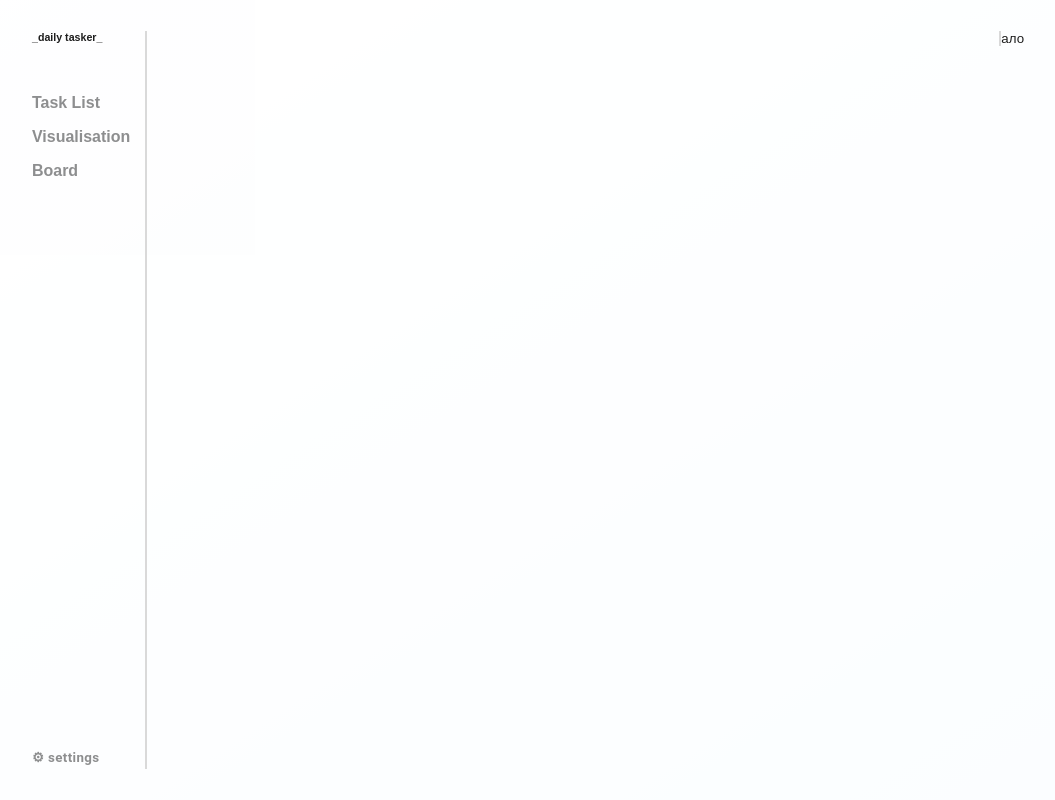
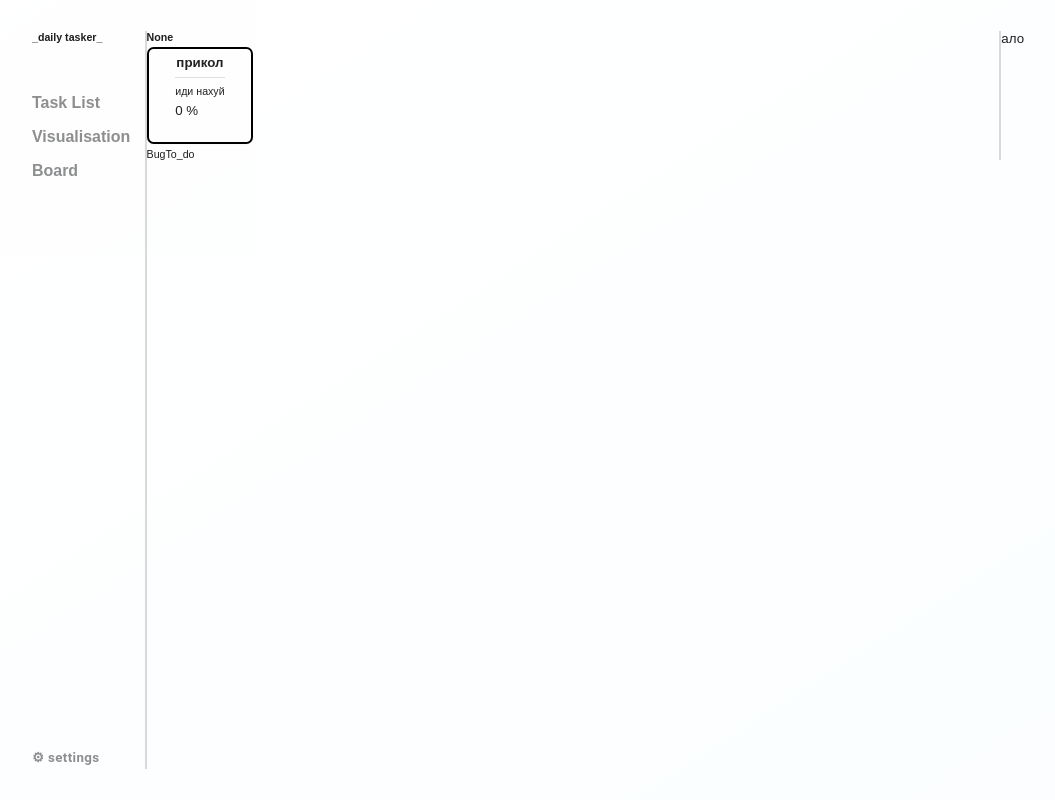
Before and after one commit to ZaplatiteZaSitePJ/t1-tasker, a React (Vite) app: page / in a window 1280 px wide. Shown: the whole page, without its empty margins (0-1055 px from the left). Built offline with nearby package versions, Linux system fonts and the light colour scheme.

Commit message:
designed Task item logic and first styllization

```diff
--- a/src/components/pages/TaskList.tsx
+++ b/src/components/pages/TaskList.tsx
@@ -1,16 +1,23 @@
 import { type FC } from "react";
 import styles from "./TaskList.module.scss";
+import Task from "./compomemts/tasks/Task";
 
 const TaskList: FC = () => {
 	return (
 		<>
 			<div className={styles.taskList}>
 				<section className={styles.taskList__contentPanel}>
-
+					<Task
+						title="прикол"
+						description="иди нахуй"
+						priorites="High"
+						status="To_do"
+						category="Bug"
+						date="None"
+						progress={0}
+					/>
 				</section>
-				<section className={styles.taskList__addPanel}>
-					ало
-				</section>
+				<section className={styles.taskList__addPanel}>ало</section>
 			</div>
 		</>
 	);
--- a/src/components/pages/compomemts/tasks/Task.module.scss
+++ b/src/components/pages/compomemts/tasks/Task.module.scss
@@ -0,0 +1,14 @@
+.topPanel {
+	width: 100%;
+	text-align: center;
+	font-size: var(--small-font-size);
+	font-weight: bold;
+}
+
+.bottomPanel {
+	display: flex;
+	justify-content: space-between;
+	width: 100%;
+	text-align: center;
+	font-size: var(--small-font-size);
+}
--- a/src/components/pages/compomemts/tasks/Task.tsx
+++ b/src/components/pages/compomemts/tasks/Task.tsx
@@ -1,7 +1,61 @@
-import React from "react";
+import React, { type FC } from "react";
 import styles from "./Task.module.scss";
 import Card from "../../../ui/cards/Card";
+import type { TaskProps } from "./Task.interface";
 
-export default function Task() {
-	return <div className={styles.container}></div>;
-}
+const Task: FC<TaskProps> = ({
+	title = "Без названия",
+	description = "",
+	category = "Bug",
+	status = "To_do",
+	//	priorites = "High",
+	date = "None",
+	progress = 0,
+}) => {
+	return (
+		<Card
+			topPanel={<TaskTopPanel date={date} />}
+			bottomPanel={
+				<TaskBottomPanel category={category} status={status} />
+			}
+			contentPanel={{
+				title: title,
+				content: description,
+				optional: <TaskOptionalPanel progress={progress} />,
+			}}
+		/>
+	);
+};
+
+export default Task;
+
+const TaskTopPanel: FC<Pick<TaskProps, "date">> = ({ date }) => {
+	if (date !== "None") return;
+
+	return (
+		<div className={styles.topPanel}>
+			<p>{date}</p>
+		</div>
+	);
+};
+
+const TaskBottomPanel: FC<Pick<TaskProps, "category" | "status">> = ({
+	category,
+	status,
+}) => {
+	return (
+		<div className={styles.bottomPanel}>
+			<p>{category}</p>
+			<p>{status}</p>
+		</div>
+	);
+};
+
+const TaskOptionalPanel: FC<Pick<TaskProps, "progress">> = ({ progress }) => {
+	return (
+		<div>
+			<div style={{ width: `${progress}%` }}></div>
+			<p>{progress} %</p>
+		</div>
+	);
+};
--- a/src/components/ui/cards/Card.module.scss
+++ b/src/components/ui/cards/Card.module.scss
@@ -1,20 +1,19 @@
 .card {
 	display: flex;
 	flex-direction: column;
-	gap: 0.5rem;
+	gap: 0.3rem;
 	width: fit-content;
+	text-align: justify;
 
+	//перенести в Task.module.scss
 	&__topInfo {
-		font-size: var(--little-font-size);
-		font-weight: bold;
+	}
+
+	&__bottomInfo {
 	}
 
 	&__contentPanel {
-		padding: 0.5rem 2rem;
-	}
-
-	&__downInfo {
-		font-size: var(--little-font-size);
-		font-weight: normal;
+		border-radius: 0.5rem;
+		border: 0.2rem solid #000;
 	}
 }
--- a/src/components/ui/cards/Card.tsx
+++ b/src/components/ui/cards/Card.tsx
@@ -1,18 +1,18 @@
 import type { FC } from "react";
 import CardInfo from "./CardInfo";
-import styles from "./Task.module.scss";
+import styles from "./Card.module.scss";
 import type { CardProps } from "./Card.interface";
 
 const Card: FC<CardProps> = ({ topPanel, bottomPanel, contentPanel }) => {
 	return (
-        <div className={styles.card}>
+		<button className={styles.card} type="button">
 			<div className={styles.card__topInfo}>{topPanel}</div>
 			<div className={styles.card__contentPanel}>
-                <CardInfo {...contentPanel}/>
+				<CardInfo {...contentPanel} />
 			</div>
 			<div className={styles.card__bottomInfo}>{bottomPanel}</div>
-        </div>
+		</button>
 	);
 };
 
-export default Card
+export default Card;
--- a/src/components/ui/cards/CardInfo.module.scss
+++ b/src/components/ui/cards/CardInfo.module.scss
@@ -0,0 +1,10 @@
+.title {
+	text-align: center;
+	font-size: var(--normal-font-size);
+	font-weight: bold;
+}
+
+.description {
+	font-size: var(--small-font-size);
+	font-weight: normal;
+}
--- a/src/components/ui/cards/CardInfo.tsx
+++ b/src/components/ui/cards/CardInfo.tsx
@@ -1,22 +1,47 @@
 import { type FC } from "react";
-import { Card, CardContent } from "@mui/material";
+import { Card, CardContent, Divider } from "@mui/material";
 import type { CardInfoProps } from "./Card.interface";
+import styles from "./CardInfo.module.scss";
 
-const CardInfo:FC<CardInfoProps> = ({title, content, optional, visability="default"}) => {
+const CardInfo: FC<CardInfoProps> = ({
+	title,
+	content,
+	optional,
+	visability = "default",
+}) => {
 	return (
-		<Card sx={{ width: "fit-content", gap: "0.5rem" }}>
-			<CardContent>
-				<h5>{title}</h5>
-				<h6>
-					{content}
-				</h6>
-				<div style={{width: '100%', display: 'flex', flexDirection: 'column', gap: '0.25rem'}}>
-					{...optional}
+		<Card
+			sx={{
+				maxWidth: "25rem",
+				minWidth: "5rem",
+				background: "transparent",
+			}}
+		>
+			<CardContent
+				sx={{
+					display: "flex",
+					flexDirection: "column",
+					width: "fit-content",
+					gap: "0.5rem",
+					padding: "0.5rem 2rem",
+				}}
+			>
+				<h3 className={styles.title}>{title}</h3>
+				<Divider orientation="horizontal" flexItem />
+				<p className={styles.description}>{content}</p>
+				<div
+					style={{
+						width: "100%",
+						display: "flex",
+						flexDirection: "column",
+						gap: "0.25rem",
+					}}
+				>
+					{optional}
 				</div>
 			</CardContent>
-
 		</Card>
 	);
-}
+};
 
-export default CardInfo
+export default CardInfo;
```
Also changed, not shown: src/components/pages/compomemts/tasks/Task.interface.ts (+8 -8 lines), src/components/ui/cards/Card.interface.ts (+7 -7 lines). Lines whose indentation alone changed are shown as unchanged.
